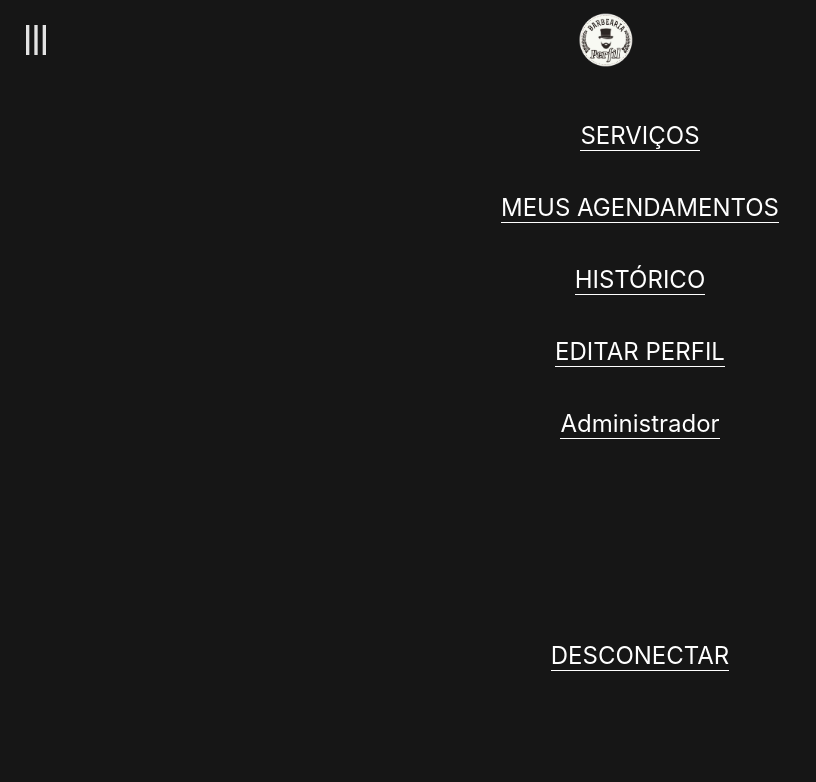
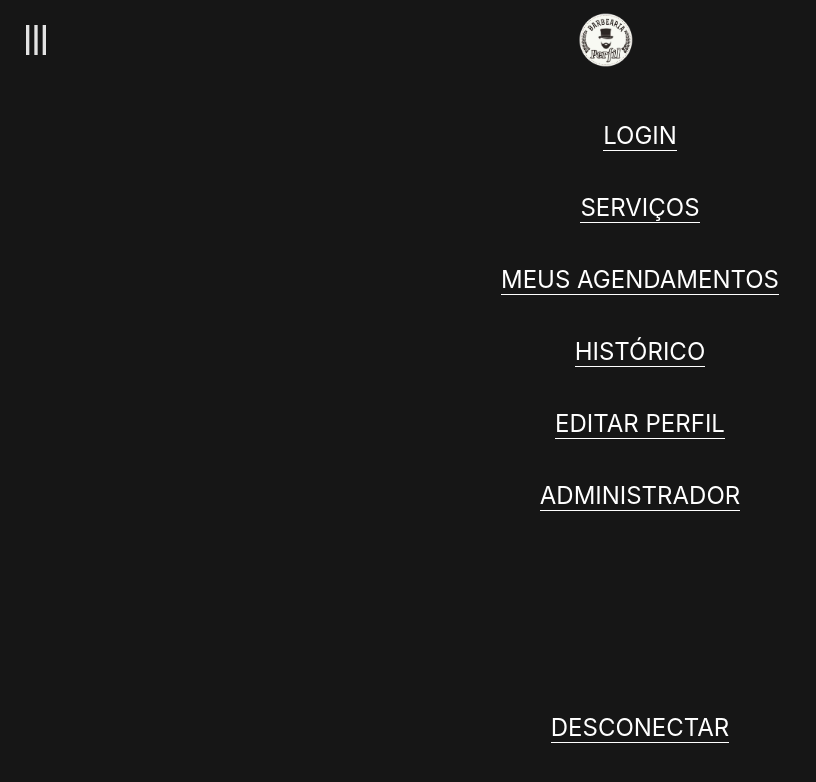
Before and after one commit to PeeW1/LABORATORIO-DE-SIMULA-O-E-PROTOTIPAGEM-AP02, a React (Create React App) app: page /LABORATORIO-DE-SIMULA-O-E-PROTOTIPAGEM-AP02/Menu in a window 1280 px wide. Shown: the top 782 px of the page, without its empty margins (0-816 px from the left). Built offline with nearby package versions, Linux system fonts and the light colour scheme.

Commit message:
Arrumando Auth

```diff
--- a/src/Components/Auth.js
+++ b/src/Components/Auth.js
@@ -16,11 +16,13 @@ function Auth() {
           </button>
         </div>
         <div className='w-1/2 flex justify-start'>
-          <img src={`${process.env.PUBLIC_URL}/assets/LogoPerfil.png`} alt="Logo da Barbearia Perfil" className="h-14" />
+          <button onClick={() => navigate('/')}>
+            <img src={`${process.env.PUBLIC_URL}/assets/LogoPerfil.png`} alt="Logo da Barbearia Perfil" className="h-14" />
+          </button>
         </div>
       </header>
       <main className='w-full h-screen flex items-center justify-center'>
-        <div className=' w-full h-auto  m-[15%] flex flex-col gap-5 rounded-lg'>
+        <div className=' w-full h-auto  m-[15%] flex flex-col gap-5 rounded-lg lg:w-1/4'>
           <div className='w-full flex justify-center'>
             <label className='text-4xl mb-4'>Acesse sua conta</label>
           </div>
--- a/src/Components/Main.js
+++ b/src/Components/Main.js
@@ -15,8 +15,8 @@ function Main() {
                 </button>
             </div>
             <div className='hidden lg:flex'>
-                <button className='text-1xl font-bold text-[var(--secondary-color)] transition-transform duration-300 hover:scale-110' onClick={() => navigate('/Services')}>
-                    <label className='text-1xl font-bold text-[var(--primary-color)]' >SERVIÇOS</label>
+                <button className='text-1xl font-bold text-[var(--secondary-color)] transition-transform duration-300 hover:scale-110' onClick={() => navigate('/Auth')}>
+                    <label className='text-1xl font-bold text-[var(--secondary-color)]' >LOGIN</label>
                 </button>
             </div>
             <div className='hidden lg:flex'>
--- a/src/Components/Menu.js
+++ b/src/Components/Menu.js
@@ -19,6 +19,11 @@ function Menu() {
         <main className="w-full h-screen flex flex-col items-center justify-start gap-40 bg-[var(--primary-color)]">
             <div className="w-full h-auto m-10 flex flex-col items-center justify-center gap-10">
                 <div className="">
+                    <button onClick={() => navigate('/Auth')}>
+                        <label className="text-2xl text-[var(--text-color)] border-b border-[var(--text-color)]">LOGIN</label>
+                    </button>
+                </div>
+                <div className="">
                     <button onClick={() => navigate('/Services')}>
                         <label className="text-2xl text-[var(--text-color)] border-b border-[var(--text-color)]">SERVIÇOS</label>
                     </button>
@@ -36,7 +41,7 @@ function Menu() {
                 </div>
                 <div>
                     <button onClick={() => navigate('/AdmPage')}>
-                        <label className="text-2xl text-[var(--text-color)] border-b border-[var(--text-color)]">Administrador</label>
+                        <label className="text-2xl text-[var(--text-color)] border-b border-[var(--text-color)]">ADMINISTRADOR</label>
                     </button>
                 </div>
             </div>
```
